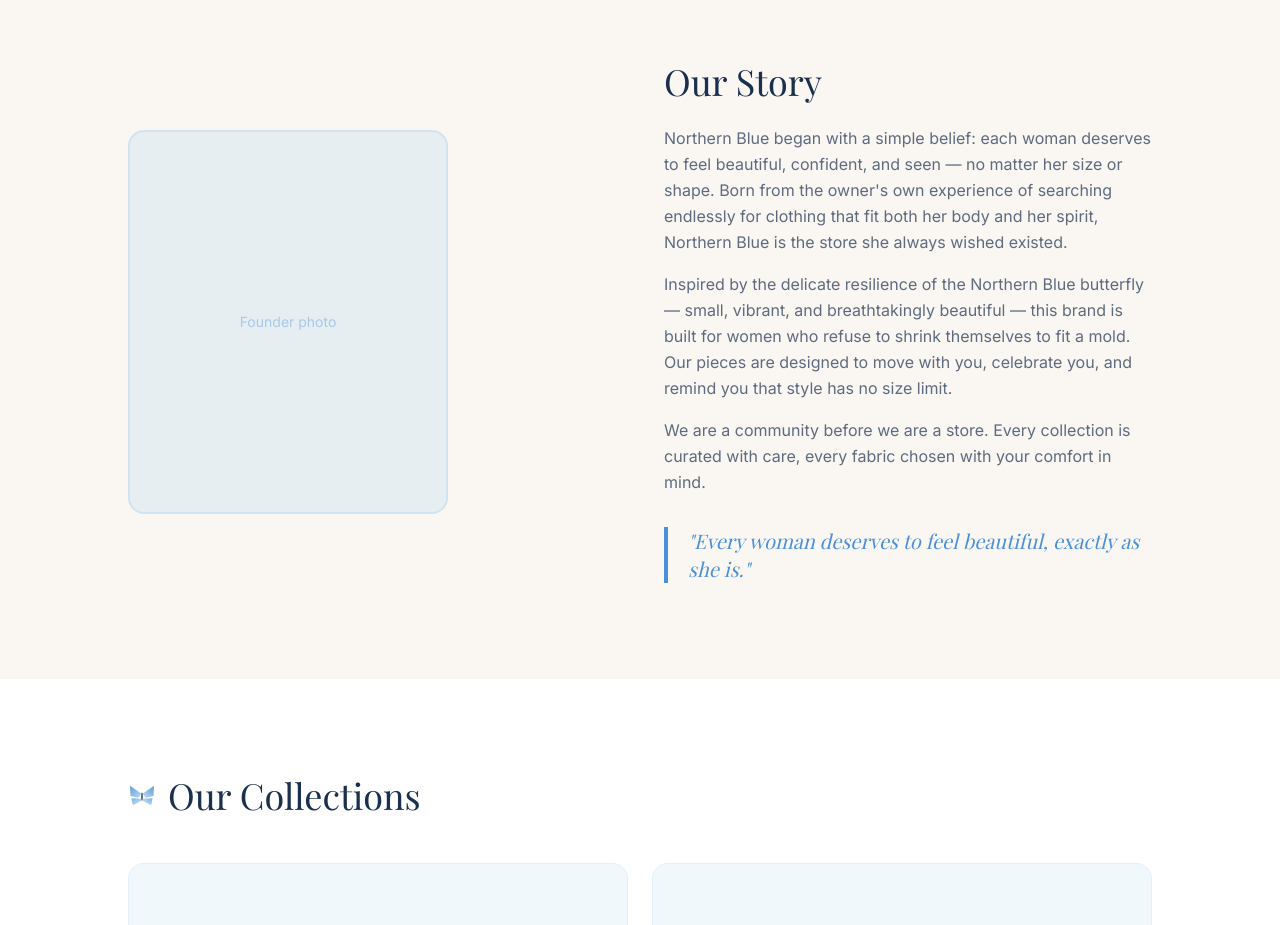
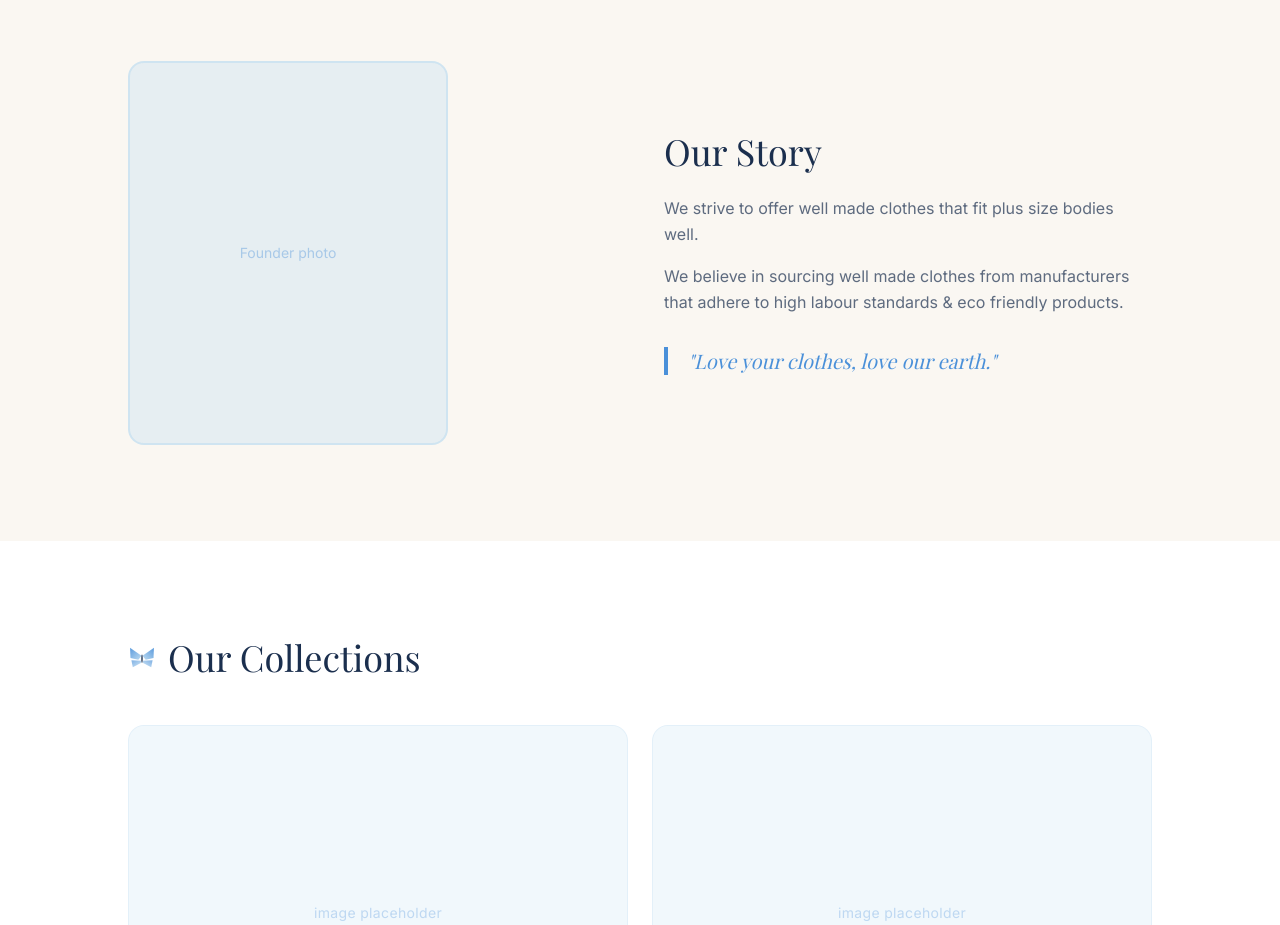
Before and after one commit to weerasuriyas/northern_blue, a React (Vite) app: page / in a window 1280 px wide. Shown: the part 940-1865 px from the top of the page. Built offline with nearby package versions, Linux system fonts and the light colour scheme; a web font is replaced by a local one.

Commit message:
feat: replace About placeholder copy with real vision statement and tagline quote
Co-Authored-By: Claude Sonnet 4.6 <noreply@anthropic.com>

```diff
--- a/src/components/About.jsx
+++ b/src/components/About.jsx
@@ -20,25 +20,16 @@ const About = () => {
             <h2 className="font-serif text-3xl md:text-4xl text-nb-navy mb-6">Our Story</h2>
             <div className="space-y-4 text-nb-navy/70 leading-relaxed">
               <p>
-                Northern Blue began with a simple belief: each woman deserves to feel beautiful,
-                confident, and seen — no matter her size or shape. Born from the owner's own
-                experience of searching endlessly for clothing that fit both her body and her spirit,
-                Northern Blue is the store she always wished existed.
+                We strive to offer well made clothes that fit plus size bodies well.
               </p>
               <p>
-                Inspired by the delicate resilience of the Northern Blue butterfly — small, vibrant,
-                and breathtakingly beautiful — this brand is built for women who refuse to shrink
-                themselves to fit a mold. Our pieces are designed to move with you, celebrate you,
-                and remind you that style has no size limit.
-              </p>
-              <p>
-                We are a community before we are a store. Every collection is curated with care,
-                every fabric chosen with your comfort in mind.
+                We believe in sourcing well made clothes from manufacturers that adhere
+                to high labour standards &amp; eco friendly products.
               </p>
             </div>
             <blockquote className="mt-8 pl-5 border-l-4 border-nb-blue">
               <p className="font-serif text-lg md:text-xl italic text-nb-blue leading-snug">
-                "Every woman deserves to feel beautiful, exactly as she is."
+                "Love your clothes, love our earth."
               </p>
             </blockquote>
           </div>
```
Also changed, not shown: 1 other file (tests, documents, lock files or other folders).
